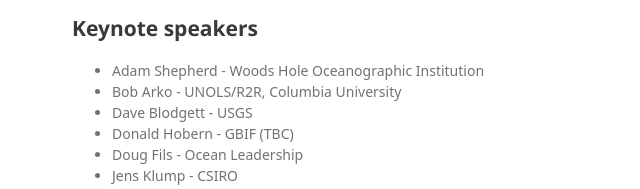
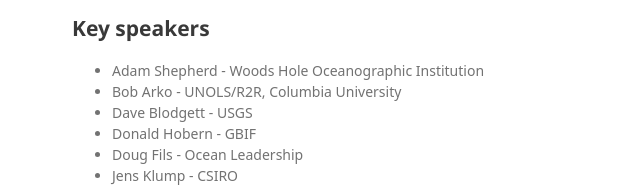
Before and after one commit to CSIRO-enviro-informatics/environmental-data-symposium-2017, a plain HTML site: page index.html in a window 1280 px wide. Shown: the part 2272-2461 px from the top of the page, without its empty margins (498-1138 px from the left). Drawn offline with Linux system fonts and the light colour scheme; a web font is replaced by a local one.

Commit message:
Hobern confirmed

```diff
--- a/index.html
+++ b/index.html
@@ -28,7 +28,7 @@
 
         <h4><a href="#context">&rarrhk; Context</a>
         <br/><a href="#aims-and-scope">&rarrhk; Aims and scope</a>
-        <br/><a href="#keynotes">&rarrhk; Keynote speakers</a>
+        <br/><a href="#keynotes">&rarrhk; Key speakers</a>
         <br/><a href="#logistics">&rarrhk; Logistics and accommodation</a>
         <br/><a href="#programme-committee">&rarrhk; Programme committee</a>
         <br/><a href="#organising-committee">&rarrhk; Organising committee</a>
@@ -131,13 +131,13 @@
 <p>The design of the symposium will build on the experience of the highly successful <a href="http://esipfed.org/">Earth Science Information Partnership (ESIP)</a> series that has been running for more than two decades in North America. </p>
 
 <h2>
-<a id="keynotes" class="anchor" href="#keynotes" aria-hidden="true"><span aria-hidden="true" class="octicon octicon-link"></span></a>Keynote speakers</h2>
+<a id="keynotes" class="anchor" href="#keynotes" aria-hidden="true"><span aria-hidden="true" class="octicon octicon-link"></span></a>Key speakers</h2>
 
 <ul>
 <li>Adam Shepherd - Woods Hole Oceanographic Institution</li>
 <li>Bob Arko - UNOLS/R2R, Columbia University</li>
 <li>Dave Blodgett - USGS</li>
-<li>Donald Hobern - GBIF (TBC)</li>
+<li>Donald Hobern - GBIF</li>
 <li>Doug Fils - Ocean Leadership</li>
 <li>Jens Klump - CSIRO</li>
 <li>Kerstin Lehnert - Columbia University / IGSN</li>
```
